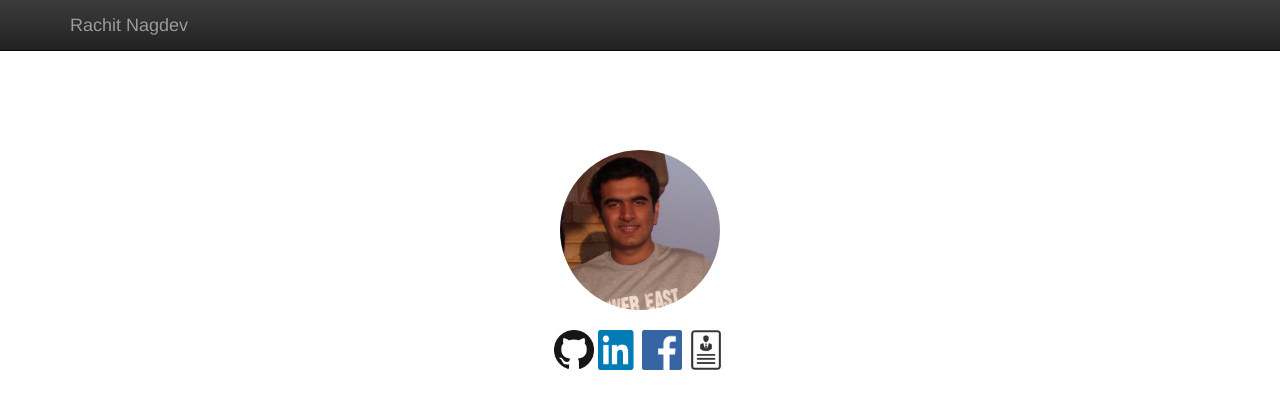
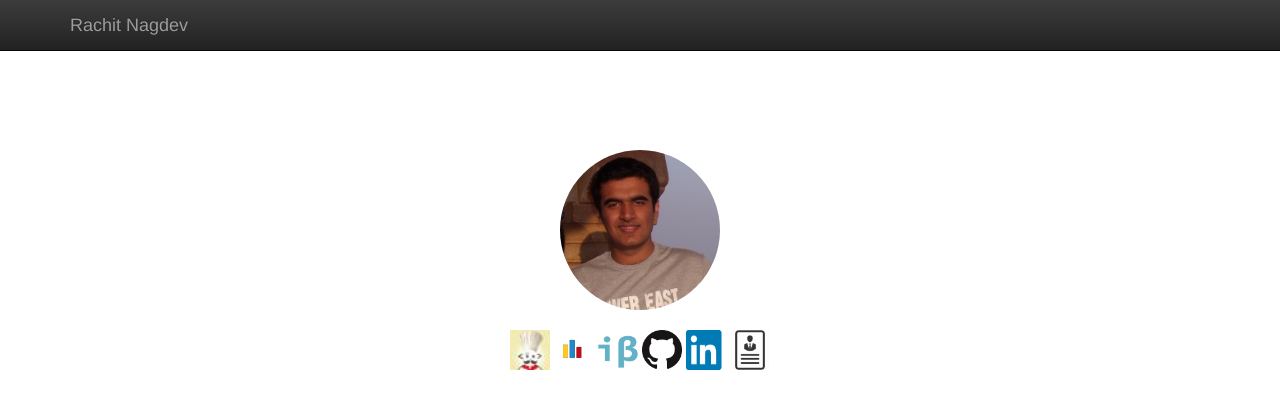
Before and after one commit to rachitnaruzu/rachitnaruzu.github.io, a plain HTML site: page index.html in a window 1280 px wide. Drawn offline with nearby package versions, Linux system fonts and the light colour scheme.

Commit message:
cc, cf, ib added

```diff
--- a/index.html
+++ b/index.html
@@ -33,9 +33,11 @@
         <div class="row">
             <div class="col-md-12 text-center">
                 <div class="icon-link-group">
+					<a href="http://www.codechef.com/users/rachitnaruzu"><img src="images/cc.jpg" title="Codechef Profile"></a>
+					<a href="http://codeforces.com/profile/rachitnaruzu"><img src="images/cf.png" title="Codeforces Profile"></a>
+					<a href="https://www.interviewbit.com/profile/naruzu"><img src="images/ibit.png" title="Inteviewbit Profile"></a>
                     <a href="https://github.com/rachitnaruzu"><img src="images/github_profile.png" title="Github Profile"></a>
                     <a href="https://in.linkedin.com/in/rachitnagdev"><img src="images/linkedin_profile.png" title="Linkedin Profile"></a>
-                    <a href="https://www.facebook.com/rachit.nagdev"><img src="images/facebook_profile.jpg" title="Facebook Profile"></a>
                     <a href="data/Rachit_Nagdev_Resume.pdf"><img src="images/resume.png" title="Resume"></a>
                 </div>
             </div>
```
Also changed, not shown: images/cc.jpg (added), images/cf.png (added), images/ibit.png (added), 1 other file.
